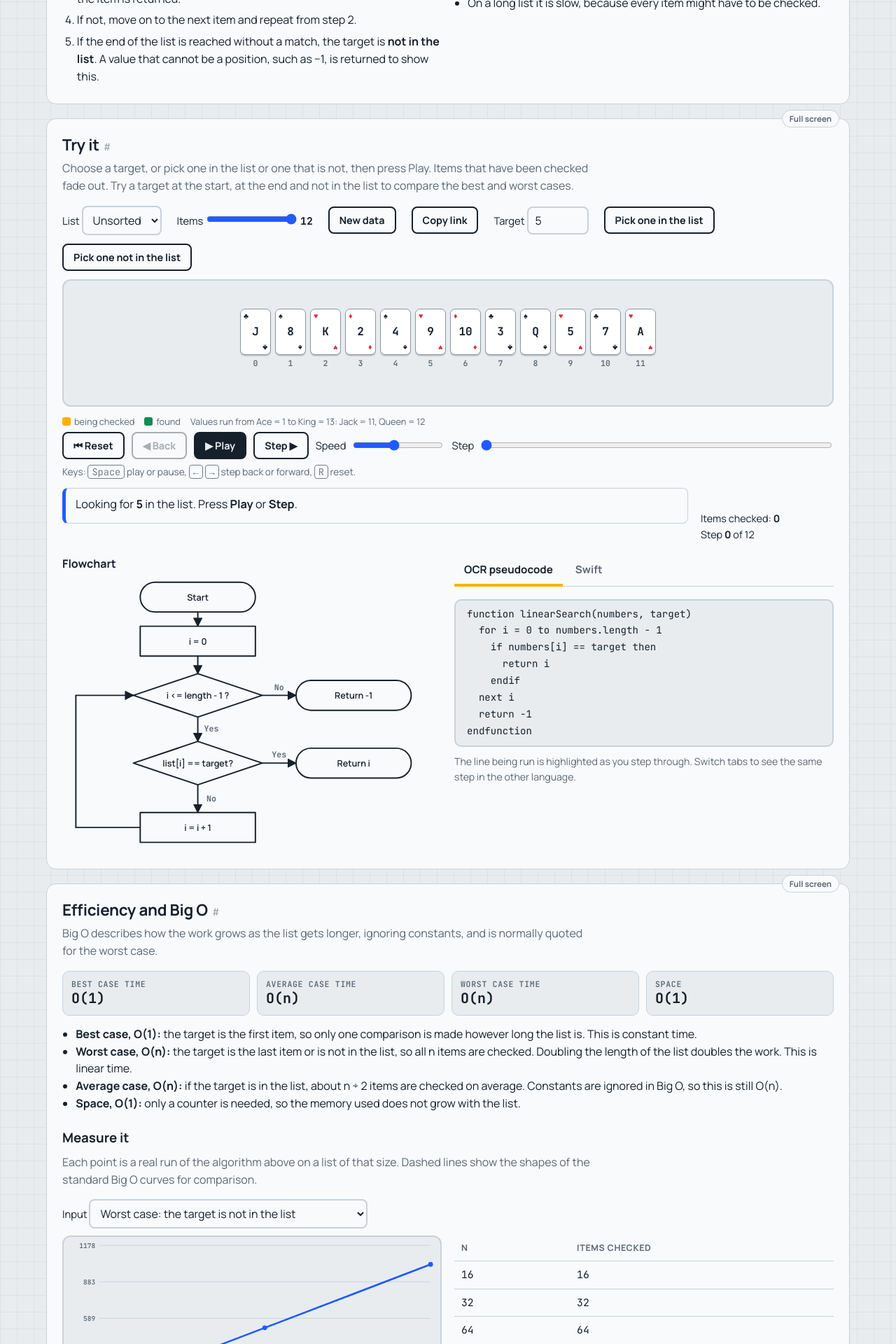
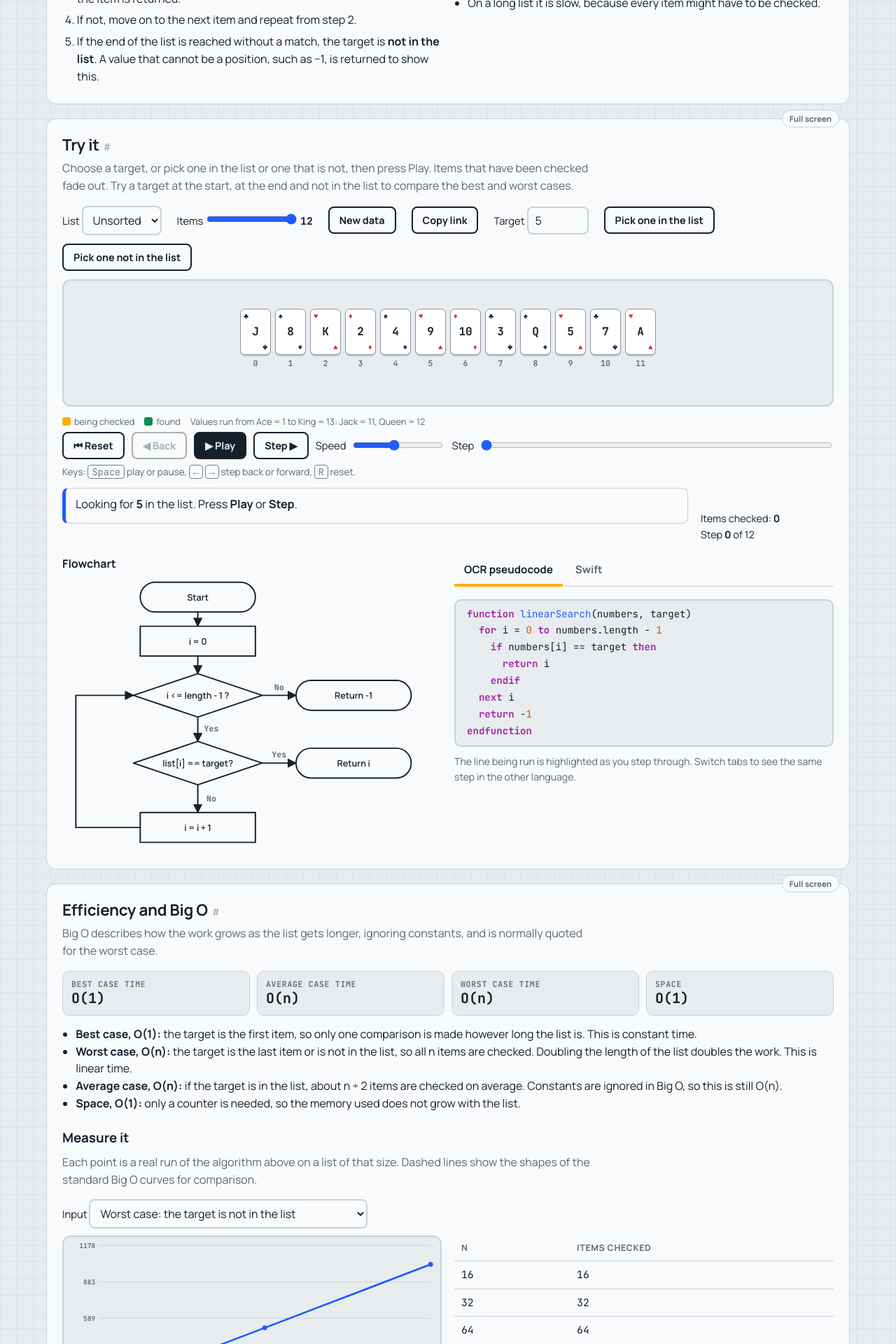
Before and after one commit to MrBerseyEC/MrBerseyEc.github.io, a Jekyll site: the page built from a-level/2.3/linear-search.html, in a window 1280 px wide. Shown: the part 430-2350 px from the top of the page at 70% size. Built offline with Jekyll 4.4.1, drawn with Linux system fonts in a browser that asks for light colours; part of the change alters nothing that is shown.

Commit message:
Add syntax highlighting to Swift and OCR pseudocode listings
Tiny per-line tokenizer in site.js (keywords, types, calls, strings,
numbers, comments), enabled for the algo demo code tabs, with light and
dark theme colours.

Co-Authored-By: Claude Sonnet 5.5 <noreply@anthropic.com>

```diff
--- a/assets/algo.js
+++ b/assets/algo.js
@@ -252,7 +252,7 @@ function algoDemo(cfg){
   /* ---------- code and flowcharts ---------- */
   tabs(q('ad-codetabs').parentElement);
   function showCode(){
-    listing(q('ad-ocr'),pick('ocr'));listing(q('ad-swift'),pick('swift'));
+    listing(q('ad-ocr'),pick('ocr'),'ocr');listing(q('ad-swift'),pick('swift'),'swift');
     const fl=pick('flows');
     q('ad-flows').innerHTML=fl.map((f,i)=>`<div class="flowbox"><h3${f.title?'':' class="hidden"'}>${f.title||''}</h3><div id="ad-flow${i}" data-label="Flowchart: ${f.title||'the algorithm'}"></div></div>`).join('');
     fl.forEach((f,i)=>flow(q('ad-flow'+i),f.w,f.h,f.nodes,f.arrows));
--- a/assets/site.css
+++ b/assets/site.css
@@ -103,6 +103,10 @@ details.recap>.scroll{padding:4px 8px 8px}
 .pc{font:.88rem/1.7 var(--mono);font-variant-ligatures:none;background:var(--bg);border:2px solid var(--line);border-radius:10px;padding:8px 0;margin:0;overflow-x:auto}
 .pc span{display:block;padding:0 12px;border-left:4px solid transparent;white-space:pre}
 .pc span.cur{background:var(--one-soft);border-left-color:var(--one)}
+.pc i{font-style:normal}
+.pc .tk-k{color:#A626A4;font-weight:700}.pc .tk-t{color:#0B7285}.pc .tk-f{color:#1F5BFF}.pc .tk-s{color:#0E7A3E}.pc .tk-n{color:#C2560A}.pc .tk-c{color:var(--muted);font-style:italic}
+@media (prefers-color-scheme:dark){:root:not([data-theme=light]) .pc .tk-k{color:#D68CFF}:root:not([data-theme=light]) .pc .tk-t{color:#4FD1E8}:root:not([data-theme=light]) .pc .tk-f{color:#7FA6FF}:root:not([data-theme=light]) .pc .tk-s{color:#6FD99B}:root:not([data-theme=light]) .pc .tk-n{color:#FFA05C}}
+:root[data-theme=dark] .pc .tk-k{color:#D68CFF}:root[data-theme=dark] .pc .tk-t{color:#4FD1E8}:root[data-theme=dark] .pc .tk-f{color:#7FA6FF}:root[data-theme=dark] .pc .tk-s{color:#6FD99B}:root[data-theme=dark] .pc .tk-n{color:#FFA05C}
 .pc.pick span{cursor:pointer}
 .pc.pick span:hover{background:var(--hl-soft)}
 .pc span.flag{background:var(--hl-soft);border-left-color:var(--hl)}
--- a/assets/site.js
+++ b/assets/site.js
@@ -53,7 +53,30 @@ function drill(el,gen){
 }
 /* a pseudocode listing inside <pre class="pc">: one <span data-i> per line */
 const esc=s=>String(s).replace(/&/g,'&amp;').replace(/</g,'&lt;');
-function listing(el,lines){el.innerHTML=lines.map((l,i)=>`<span data-i="${i}">${esc(l)||' '}</span>`).join('')}
+const KW={
+  swift:'func var let if else guard return for in while repeat switch case default break continue struct class enum init self inout where true false nil import private public static mutating extension protocol throws throw try catch defer as is some any _',
+  ocr:'procedure endprocedure function endfunction if then elseif else endif for to step next while endwhile do until switch case default endswitch return and or not mod div true false byval byref const global array print input import class endclass new private public super this'};
+const TY=/^[A-Z][A-Za-z0-9]*$/;
+/* tiny one-line tokenizer for the code tabs: wraps comments, strings, numbers, keywords, types and calls in <span class="tk-*"> */
+function highlight(line,lang){
+  const kw=new Set(KW[lang].split(' ')),ci=lang==='ocr';
+  const re=/(\/\/.*$)|("(?:[^"\\]|\\.)*"?)|(\b\d+(?:\.\d+)?\b)|([A-Za-z_$][A-Za-z0-9_]*)(\s*\()?|([\s\S])/g;
+  let o='',m;
+  while((m=re.exec(line))){
+    if(m[1])o+=`<i class="tk-c">${esc(m[1])}</i>`;
+    else if(m[2])o+=`<i class="tk-s">${esc(m[2])}</i>`;
+    else if(m[3])o+=`<i class="tk-n">${m[3]}</i>`;
+    else if(m[4]){
+      const w=m[4],k=ci?w.toLowerCase():w,paren=m[5]||'';
+      if(kw.has(k))o+=`<i class="tk-k">${w}</i>${esc(paren)}`;
+      else if(lang==='swift'&&TY.test(w))o+=`<i class="tk-t">${w}</i>${esc(paren)}`;
+      else if(paren)o+=`<i class="tk-f">${w}</i>${esc(paren)}`;
+      else o+=esc(w);
+    }else o+=esc(m[6]);
+  }
+  return o;
+}
+function listing(el,lines,lang){el.innerHTML=lines.map((l,i)=>`<span data-i="${i}">${(lang?highlight(l,lang):esc(l))||' '}</span>`).join('')}
 /* a flowchart. nodes: {id,t,x,y,s} centred on x,y, where t is term, io, dec or proc and s is the text with | for a line break.
    arrows: {d,l,x,y} where d is an SVG path and l an optional label placed at x,y */
 function flow(el,w,h,nodes,arrows){
```
